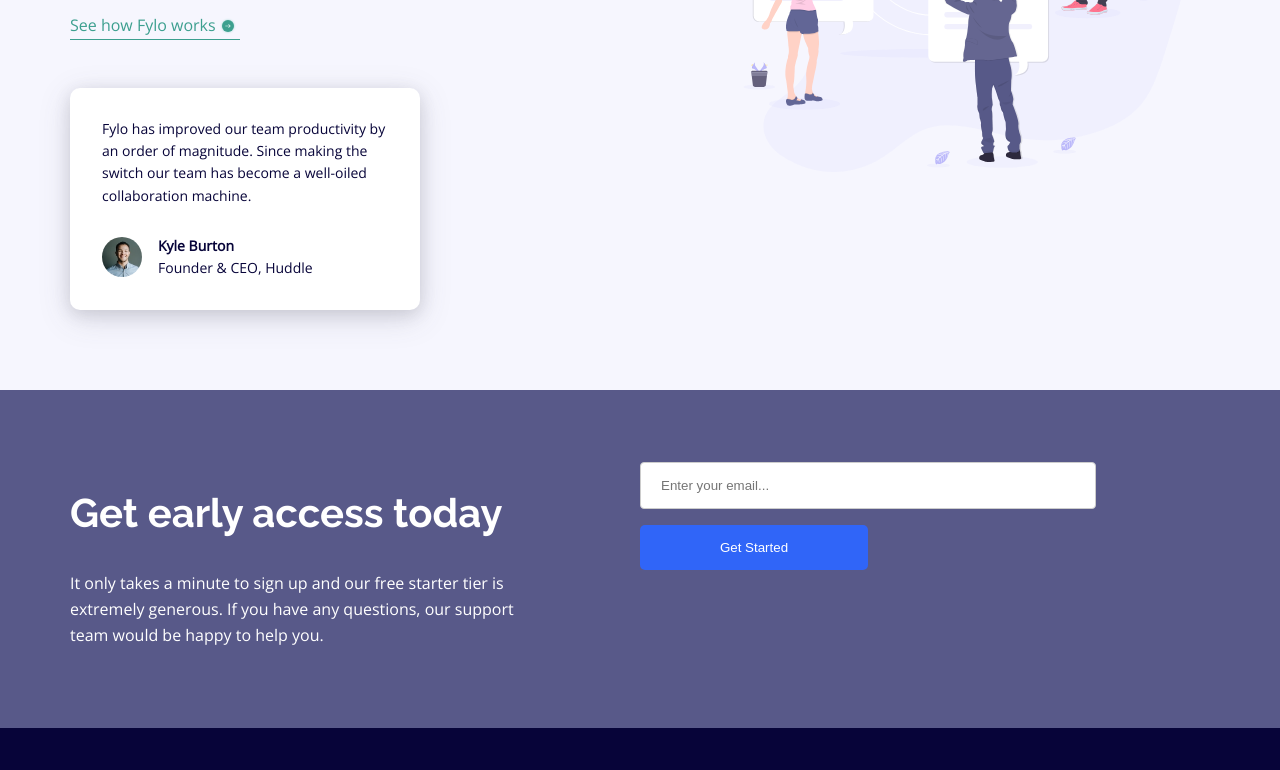
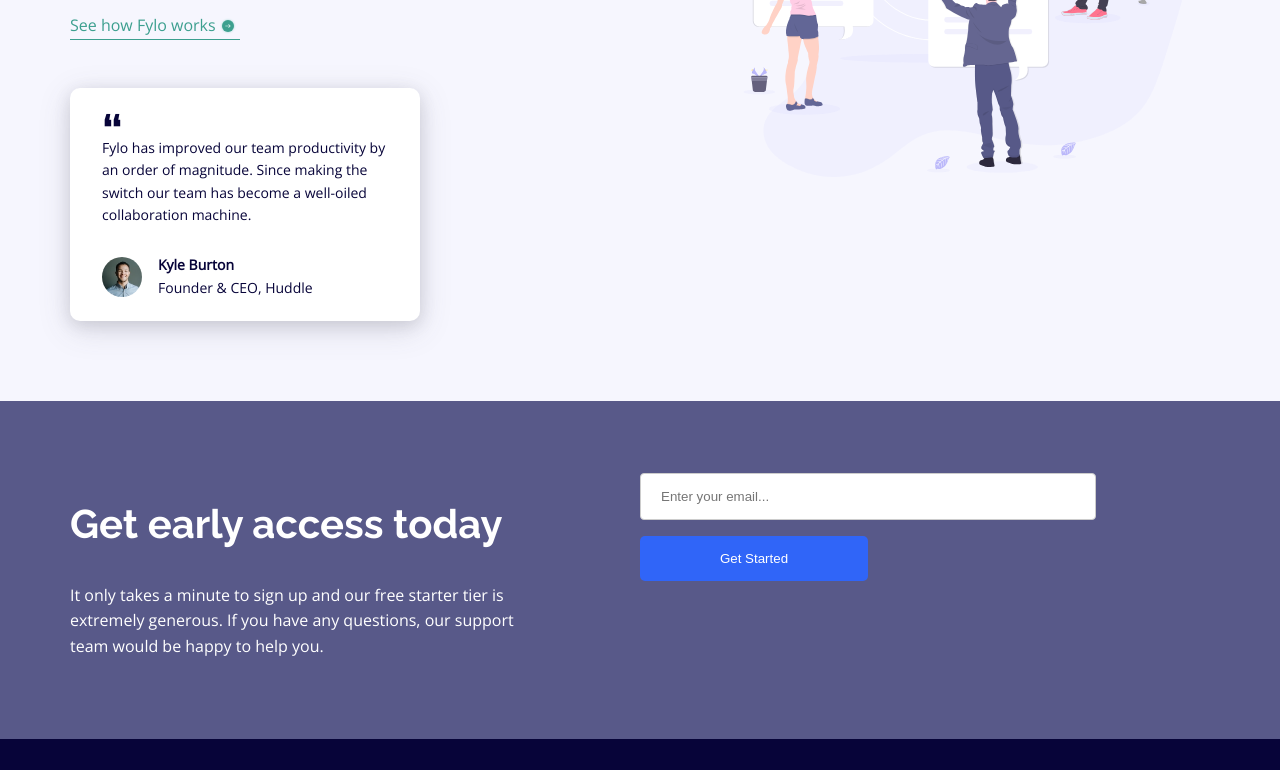
Before and after one commit to asamoahe3/fylo-landing-page, a plain HTML site: page index.html in a window 1280 px wide. Shown: the part 1114-1884 px from the top of the page. Drawn offline with nearby package versions, Linux system fonts and the light colour scheme.

Commit message:
&OpenCurlyDoubleQuote; tag added to card-sm component

```diff
--- a/index.html
+++ b/index.html
@@ -74,6 +74,7 @@
         </div>
 
         <div class="card-sm">
+          <p class="quote">&OpenCurlyDoubleQuote;</p>
           <p>
             Fylo has improved our team productivity by an order of magnitude. Since
             making the switch our team has become a well-oiled collaboration machine.
--- a/style.css
+++ b/style.css
@@ -151,23 +151,32 @@ header nav .nav-item .nav-link a:hover {
   color: var(--moderate-cyan);
 }
 
-.container .card-b .text-green-link:hover {
+.card-b .text-green-link:hover {
   color: rgb(69, 202, 202);
 }
 
-.container .card-b .text-green img {
+.card-b .text-green img {
   max-width: 16px;
   height: auto;
 }
 
-.container .card-b .card-sm {
+.card-b .card-sm {
   max-width: 350px;
   background-color: #fff;
   border-radius: 10px;
-  padding: 1rem 2rem;
+  padding: 0.5rem 2rem;
   font-size: 14px;
   box-shadow: rgba(87, 87, 100, 0.164) 0px 4px 16px,
     rgba(82, 82, 97, 0.171) 0px 8px 32px;
+}
+
+.card-b .card-sm .quote {
+  font-family: "Raleway", sans-serif;
+  font-size: 3rem;
+  font-weight: 700;
+  text-align: left;
+  margin-bottom: -3rem;
+  margin-top: -0.1rem;
 }
 
 .card-sm .avatar {
```
